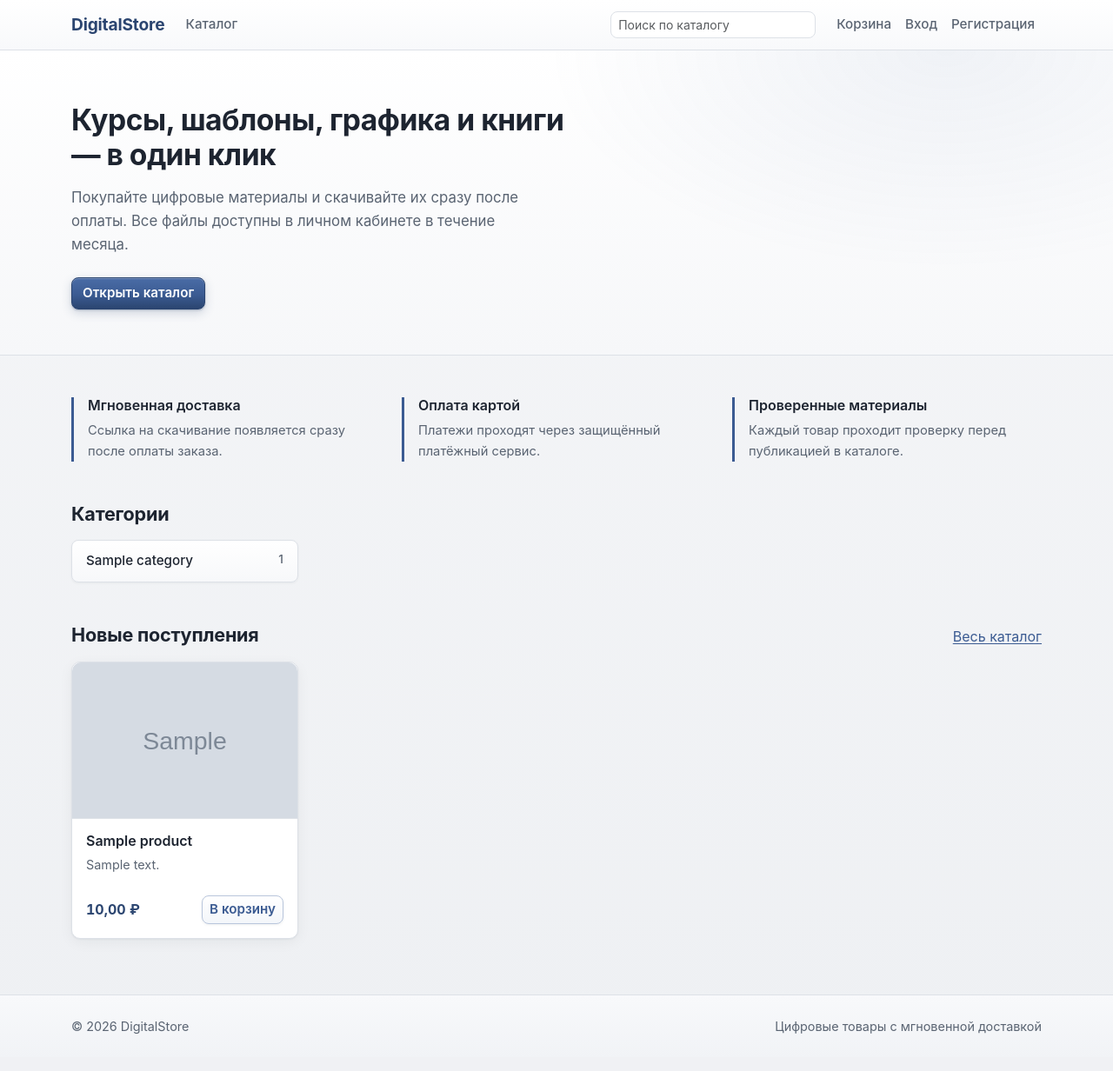
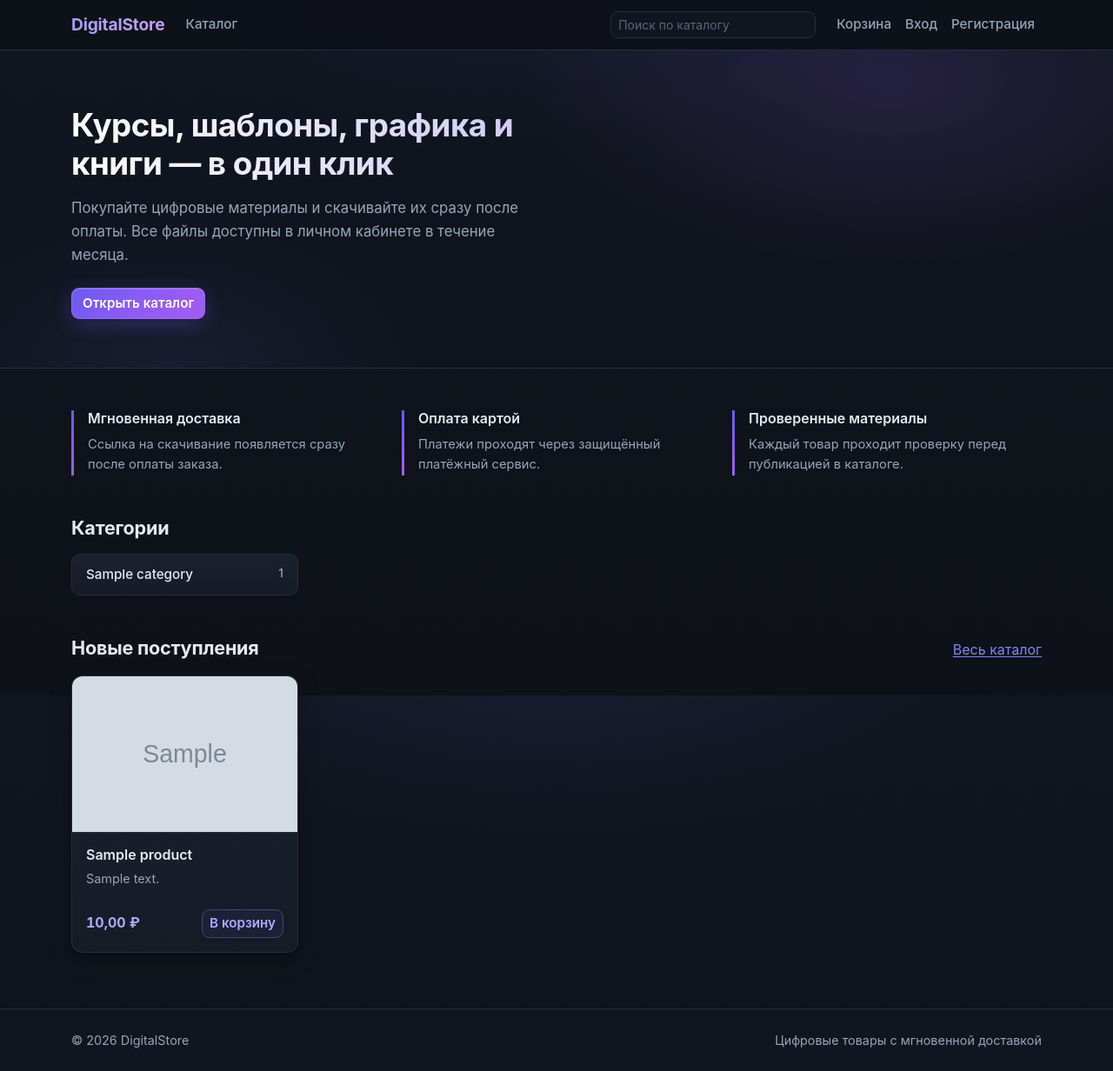
Before and after one commit to Fdevll/Digital-Store, a Django app: page / in a window 1280 px wide. Shown: the whole page at 87% size. Before the commit the page ends 1189 px from the top, so only its background shows below. Run offline with Django 4.2, Linux system fonts and the light colour scheme; tables that the repository leaves empty hold one stand-in row (values such as "Sample post"); grey boxes marked "Sample" are stand-in pictures.

Commit message:
Тёмная тема оформления и исправления вёрстки

```diff
--- a/static/css/style.css
+++ b/static/css/style.css
@@ -1,18 +1,24 @@
 :root {
-  --ink: #1d2430;
-  --ink-soft: #5a6472;
-  --paper: #eef0f3;
-  --surface: #ffffff;
-  --line: #dde1e7;
-  --accent: #3b5b92;
-  --accent-dark: #2b4570;
-  --accent-light: #4a6ca6;
-  --danger: #a03c3c;
+  --bg: #0e1118;
+  --bg-soft: #11151e;
+  --surface: #161b26;
+  --surface-raised: #1b2130;
+  --line: #262d3d;
+  --text: #e7eaf2;
+  --text-soft: #9aa3b8;
+  --accent: #6c5ce7;
+  --accent-2: #8f5cf6;
+  --accent-soft: #8b80f0;
+  --glow: rgba(124, 92, 240, 0.35);
+  --danger: #c25555;
 }
 
 body {
-  background: linear-gradient(180deg, #f5f6f8 0%, var(--paper) 100%);
-  color: var(--ink);
+  background:
+    radial-gradient(ellipse 70% 50% at 50% -10%, rgba(108, 92, 231, 0.12) 0%, rgba(108, 92, 231, 0) 60%),
+    linear-gradient(180deg, var(--bg-soft) 0%, var(--bg) 100%);
+  background-attachment: fixed;
+  color: var(--text);
   font-family: -apple-system, BlinkMacSystemFont, "Segoe UI", Roboto, "Helvetica Neue", Arial, sans-serif;
   line-height: 1.6;
   display: flex;
@@ -29,62 +35,71 @@
 h3 { font-size: 1.1rem; font-weight: 600; }
 
 a {
-  color: var(--accent);
+  color: var(--accent-soft);
   text-decoration-thickness: 1px;
   text-underline-offset: 2px;
 }
 
 a:hover {
-  color: var(--accent-dark);
+  color: #a89cf5;
 }
 
 /* Шапка */
 .site-header {
-  background: linear-gradient(180deg, #ffffff 0%, #f8f9fb 100%);
+  background: rgba(14, 17, 24, 0.85);
+  backdrop-filter: blur(10px);
   border-bottom: 1px solid var(--line);
-  box-shadow: 0 1px 6px rgba(29, 36, 48, 0.05);
+  position: relative;
+  z-index: 1030;
 }
 
 .navbar-brand {
   font-weight: 700;
   font-size: 1.2rem;
   letter-spacing: -0.01em;
-  color: var(--accent-dark) !important;
+  background: linear-gradient(90deg, #a89cf5 0%, #c89cf6 100%);
+  -webkit-background-clip: text;
+  background-clip: text;
+  -webkit-text-fill-color: transparent;
 }
 
 .navbar .nav-link {
-  color: var(--ink-soft);
+  color: var(--text-soft);
   font-size: 0.95rem;
   font-weight: 500;
 }
 
 .navbar .nav-link:hover,
 .navbar .nav-link.active {
-  color: var(--accent-dark);
+  color: var(--text);
 }
 
 .header-search .form-control {
   min-width: 210px;
-  background: #fff;
 }
 
 /* Карточки и панели */
 .card {
   border: 1px solid var(--line);
-  border-radius: 10px;
-  background: var(--surface);
-  box-shadow: 0 1px 2px rgba(29, 36, 48, 0.05), 0 4px 16px rgba(29, 36, 48, 0.05);
+  border-radius: 12px;
+  background: linear-gradient(180deg, var(--surface-raised) 0%, var(--surface) 100%);
+  box-shadow: 0 1px 2px rgba(0, 0, 0, 0.3), 0 8px 24px rgba(0, 0, 0, 0.25);
 }
 
 .card-header {
-  background: linear-gradient(180deg, #fbfcfd 0%, #f3f5f8 100%);
+  background: rgba(255, 255, 255, 0.02);
   border-bottom: 1px solid var(--line);
   font-weight: 600;
-  font-size: 0.92rem;
-  color: var(--ink-soft);
+  font-size: 0.85rem;
+  color: var(--text-soft);
   text-transform: uppercase;
-  letter-spacing: 0.05em;
-  border-radius: 10px 10px 0 0 !important;
+  letter-spacing: 0.06em;
+  border-radius: 12px 12px 0 0 !important;
+}
+
+.list-group-item {
+  background: transparent;
+  border-color: var(--line);
 }
 
 .product-card {
@@ -92,8 +107,8 @@
 }
 
 .product-card:hover {
-  border-color: #c9d3e3;
-  box-shadow: 0 2px 6px rgba(29, 36, 48, 0.07), 0 12px 28px rgba(43, 69, 112, 0.13);
+  border-color: #3a3f63;
+  box-shadow: 0 2px 8px rgba(0, 0, 0, 0.35), 0 14px 34px var(--glow);
   transform: translateY(-3px);
 }
 
@@ -104,16 +119,16 @@
 }
 
 .product-card .card-title a {
-  color: var(--ink);
+  color: var(--text);
   text-decoration: none;
 }
 
 .product-card .card-title a:hover {
-  color: var(--accent);
+  color: var(--accent-soft);
 }
 
 .product-card .card-text {
-  color: var(--ink-soft);
+  color: var(--text-soft);
   font-size: 0.9rem;
 }
 
@@ -121,7 +136,7 @@
   height: 180px;
   object-fit: cover;
   border-bottom: 1px solid var(--line);
-  border-radius: 10px 10px 0 0;
+  border-radius: 12px 12px 0 0;
 }
 
 .product-thumb-empty {
@@ -129,166 +144,193 @@
   display: flex;
   align-items: center;
   justify-content: center;
-  background: linear-gradient(135deg, #eceff4 0%, #e2e7ee 100%);
-  color: #9aa4b2;
+  background:
+    radial-gradient(ellipse 80% 80% at 50% 0%, rgba(108, 92, 231, 0.14) 0%, rgba(108, 92, 231, 0) 70%),
+    linear-gradient(135deg, #1a2030 0%, #151a26 100%);
+  color: #5c6478;
   font-size: 0.85rem;
   border-bottom: 1px solid var(--line);
-  border-radius: 10px 10px 0 0;
+  border-radius: 12px 12px 0 0;
 }
 
 .price {
   font-variant-numeric: tabular-nums;
   font-weight: 700;
-  color: var(--accent-dark);
+  color: #b3a7ff;
   white-space: nowrap;
 }
 
 /* Кнопки */
 .btn {
-  border-radius: 8px;
+  border-radius: 9px;
   font-size: 0.95rem;
   font-weight: 600;
-  transition: box-shadow 0.18s ease, transform 0.18s ease, background 0.18s ease, border-color 0.18s ease;
+  transition: box-shadow 0.18s ease, transform 0.18s ease, background 0.18s ease, border-color 0.18s ease, filter 0.18s ease;
 }
 
 .btn-primary {
-  background: linear-gradient(180deg, var(--accent-light) 0%, var(--accent) 55%, var(--accent-dark) 100%);
-  border: 1px solid var(--accent-dark);
+  background: linear-gradient(135deg, #6a5af0 0%, var(--accent-2) 55%, #a55cf0 100%);
+  border: 1px solid rgba(168, 130, 255, 0.45);
+  color: #fff;
   box-shadow:
-    inset 0 1px 0 rgba(255, 255, 255, 0.25),
-    0 1px 2px rgba(43, 69, 112, 0.3),
-    0 4px 12px rgba(43, 69, 112, 0.2);
+    inset 0 1px 0 rgba(255, 255, 255, 0.18),
+    0 2px 6px rgba(0, 0, 0, 0.35),
+    0 6px 20px var(--glow);
 }
 
 .btn-primary:hover, .btn-primary:focus {
-  background: linear-gradient(180deg, #557bb8 0%, var(--accent-light) 55%, var(--accent) 100%);
-  border-color: var(--accent-dark);
+  background: linear-gradient(135deg, #7a6bf5 0%, #9c6cf8 55%, #b46cf5 100%);
+  border-color: rgba(190, 160, 255, 0.6);
   box-shadow:
-    inset 0 1px 0 rgba(255, 255, 255, 0.3),
-    0 2px 5px rgba(43, 69, 112, 0.3),
-    0 7px 18px rgba(43, 69, 112, 0.28);
+    inset 0 1px 0 rgba(255, 255, 255, 0.22),
+    0 3px 8px rgba(0, 0, 0, 0.35),
+    0 10px 30px rgba(124, 92, 240, 0.5);
   transform: translateY(-1px);
 }
 
 .btn-primary:active {
-  background: linear-gradient(180deg, var(--accent-dark) 0%, var(--accent) 100%) !important;
-  border-color: var(--accent-dark) !important;
-  box-shadow: inset 0 2px 4px rgba(0, 0, 0, 0.22);
+  background: linear-gradient(135deg, #5747d8 0%, #7a48d8 100%) !important;
+  border-color: rgba(150, 120, 240, 0.5) !important;
+  box-shadow: inset 0 2px 5px rgba(0, 0, 0, 0.35);
   transform: translateY(1px);
 }
 
 .btn-outline-primary {
-  color: var(--accent);
-  border-color: #b9c6dc;
-  background: linear-gradient(180deg, #ffffff 0%, #f3f6fa 100%);
-  box-shadow: 0 1px 3px rgba(29, 36, 48, 0.07);
+  color: #b3a7ff;
+  border-color: #4a4470;
+  background: rgba(108, 92, 231, 0.08);
 }
 
 .btn-outline-primary:hover {
   color: #fff;
-  background: linear-gradient(180deg, var(--accent-light) 0%, var(--accent) 60%, var(--accent-dark) 100%);
-  border-color: var(--accent-dark);
-  box-shadow:
-    inset 0 1px 0 rgba(255, 255, 255, 0.22),
-    0 5px 14px rgba(43, 69, 112, 0.25);
+  background: linear-gradient(135deg, #6a5af0 0%, #9c5cf6 100%);
+  border-color: rgba(168, 130, 255, 0.5);
+  box-shadow: 0 6px 18px var(--glow);
   transform: translateY(-1px);
 }
 
 .btn-outline-secondary {
-  color: var(--ink-soft);
+  color: var(--text-soft);
   border-color: var(--line);
-  background: linear-gradient(180deg, #ffffff 0%, #f0f2f5 100%);
-  box-shadow: 0 1px 3px rgba(29, 36, 48, 0.06);
+  background: rgba(255, 255, 255, 0.03);
 }
 
 .btn-outline-secondary:hover {
-  background: linear-gradient(180deg, #f6f7f9 0%, #e7eaef 100%);
-  color: var(--ink);
-  border-color: #c8cdd5;
-  box-shadow: 0 3px 9px rgba(29, 36, 48, 0.1);
+  background: rgba(255, 255, 255, 0.08);
+  color: var(--text);
+  border-color: #39415a;
   transform: translateY(-1px);
 }
 
 /* Формы */
 .form-control, .form-select {
+  background-color: var(--bg-soft);
   border-color: var(--line);
-  border-radius: 8px;
+  border-radius: 9px;
+  color: var(--text);
 }
 
 .form-control:focus, .form-select:focus {
-  border-color: var(--accent-light);
-  box-shadow: 0 0 0 0.2rem rgba(59, 91, 146, 0.13);
+  background-color: var(--bg-soft);
+  border-color: var(--accent);
+  color: var(--text);
+  box-shadow: 0 0 0 0.2rem rgba(108, 92, 231, 0.2);
+}
+
+.form-control::placeholder {
+  color: #5c6478;
 }
 
 .form-label {
   font-weight: 600;
   font-size: 0.9rem;
-  color: var(--ink-soft);
+  color: var(--text-soft);
 }
 
 /* Таблицы */
 .table {
-  --bs-table-hover-bg: #f3f5f9;
+  --bs-table-bg: transparent;
+  --bs-table-hover-bg: rgba(255, 255, 255, 0.03);
+  border-color: var(--line);
 }
 
 .table th {
   font-size: 0.8rem;
   text-transform: uppercase;
   letter-spacing: 0.05em;
-  color: var(--ink-soft);
+  color: var(--text-soft);
   font-weight: 600;
   border-bottom-width: 1px;
 }
 
+.table-container {
+  background: linear-gradient(180deg, var(--surface-raised) 0%, var(--surface) 100%);
+  border: 1px solid var(--line);
+  border-radius: 12px;
+  padding: 0.5rem 1rem;
+  box-shadow: 0 8px 24px rgba(0, 0, 0, 0.25);
+}
+
 /* Бейджи статусов */
 .badge { font-weight: 600; }
-.badge.status-paid { background: linear-gradient(180deg, #3e7556 0%, #2f5c43 100%); }
-.badge.status-pending { background: linear-gradient(180deg, #97824a 0%, #7d6a38 100%); }
-.badge.status-cancelled { background: linear-gradient(180deg, #ad4a4a 0%, var(--danger) 100%); }
+.badge.status-paid { background: linear-gradient(135deg, #2f7d59 0%, #226345 100%); }
+.badge.status-pending { background: linear-gradient(135deg, #97824a 0%, #7d6a38 100%); }
+.badge.status-cancelled { background: linear-gradient(135deg, #ad4a4a 0%, #8d3a3a 100%); }
 
 /* Пагинация */
 .pagination .page-link {
-  color: var(--ink);
+  background: var(--surface);
+  color: var(--text);
   border-color: var(--line);
 }
 
+.pagination .page-link:hover {
+  background: var(--surface-raised);
+  color: #fff;
+}
+
 .pagination .page-item.active .page-link {
-  background: linear-gradient(180deg, var(--accent-light) 0%, var(--accent-dark) 100%);
-  border-color: var(--accent-dark);
+  background: linear-gradient(135deg, #6a5af0 0%, #9c5cf6 100%);
+  border-color: rgba(168, 130, 255, 0.45);
   color: #fff;
 }
 
 /* Сообщения */
 .alert {
-  border-radius: 8px;
+  border-radius: 9px;
 }
 
 /* Хлебные крошки */
 .breadcrumb-item a { text-decoration: none; }
-.breadcrumb-item.active { color: var(--ink-soft); }
+.breadcrumb-item.active { color: var(--text-soft); }
 
 /* Главная */
 .hero {
   border-bottom: 1px solid var(--line);
-  padding: 3.75rem 0 3.25rem;
+  padding: 4rem 0 3.5rem;
   background:
-    radial-gradient(ellipse 60% 120% at 85% 0%, rgba(59, 91, 146, 0.08) 0%, rgba(59, 91, 146, 0) 60%),
-    linear-gradient(180deg, #ffffff 0%, #f6f7f9 100%);
+    radial-gradient(ellipse 50% 90% at 80% 10%, rgba(143, 92, 246, 0.16) 0%, rgba(143, 92, 246, 0) 65%),
+    radial-gradient(ellipse 40% 80% at 15% 100%, rgba(92, 124, 240, 0.1) 0%, rgba(92, 124, 240, 0) 60%);
 }
 
 .hero h1 {
-  font-size: 2.1rem;
-  max-width: 36rem;
+  font-size: 2.3rem;
+  max-width: 38rem;
+  background: linear-gradient(90deg, #ffffff 0%, #c9c2f5 100%);
+  -webkit-background-clip: text;
+  background-clip: text;
+  -webkit-text-fill-color: transparent;
 }
 
 .hero p {
-  color: var(--ink-soft);
+  color: var(--text-soft);
   max-width: 34rem;
   font-size: 1.05rem;
 }
 
 .feature-item {
-  border-left: 3px solid var(--accent);
+  border-left: 3px solid;
+  border-image: linear-gradient(180deg, #6a5af0, #a55cf0) 1;
   padding-left: 1rem;
 }
 
@@ -297,7 +339,7 @@
 }
 
 .feature-item p {
-  color: var(--ink-soft);
+  color: var(--text-soft);
   font-size: 0.92rem;
   margin-bottom: 0;
 }
@@ -306,33 +348,32 @@
   display: flex;
   padding: 0.7rem 1rem;
   border: 1px solid var(--line);
-  border-radius: 8px;
-  background: linear-gradient(180deg, #ffffff 0%, #f7f8fa 100%);
-  color: var(--ink);
+  border-radius: 10px;
+  background: linear-gradient(180deg, var(--surface-raised) 0%, var(--surface) 100%);
+  color: var(--text);
   text-decoration: none;
   font-size: 0.95rem;
   font-weight: 500;
-  box-shadow: 0 1px 3px rgba(29, 36, 48, 0.05);
   transition: box-shadow 0.18s ease, border-color 0.18s ease, transform 0.18s ease;
 }
 
 .category-link:hover {
-  border-color: #b9c6dc;
-  color: var(--accent-dark);
-  box-shadow: 0 5px 14px rgba(43, 69, 112, 0.13);
+  border-color: #4a4470;
+  color: #c9c2f5;
+  box-shadow: 0 6px 18px var(--glow);
   transform: translateY(-1px);
 }
 
 .category-link .count {
-  color: var(--ink-soft);
+  color: var(--text-soft);
   font-size: 0.85rem;
 }
 
 /* Подвал */
 .site-footer {
   border-top: 1px solid var(--line);
-  background: linear-gradient(180deg, #f8f9fb 0%, #f1f3f6 100%);
-  color: var(--ink-soft);
+  background: var(--bg-soft);
+  color: var(--text-soft);
   font-size: 0.9rem;
   margin-top: 4rem;
 }
@@ -343,12 +384,12 @@
   bottom: 1.25rem;
   right: 1.25rem;
   z-index: 1080;
-  background: linear-gradient(180deg, #2a3342 0%, var(--ink) 100%);
+  background: linear-gradient(135deg, #6a5af0 0%, #9c5cf6 100%);
   color: #fff;
   padding: 0.65rem 1.1rem;
-  border-radius: 8px;
+  border-radius: 9px;
   font-size: 0.9rem;
-  box-shadow: 0 8px 22px rgba(0, 0, 0, 0.28);
+  box-shadow: 0 10px 26px var(--glow);
   opacity: 0;
   transform: translateY(6px);
   transition: opacity 0.2s, transform 0.2s;
@@ -361,7 +402,7 @@
 
 @media (max-width: 768px) {
   .hero { padding: 2.5rem 0 2rem; }
-  .hero h1 { font-size: 1.6rem; }
+  .hero h1 { font-size: 1.7rem; }
   .header-search { width: 100%; margin: 0.5rem 0; }
   .header-search .form-control { min-width: 0; }
 }
--- a/templates/base.html
+++ b/templates/base.html
@@ -1,6 +1,6 @@
 {% load static %}
 <!DOCTYPE html>
-<html lang="ru">
+<html lang="ru" data-bs-theme="dark">
 <head>
     <meta charset="UTF-8">
     <meta name="viewport" content="width=device-width, initial-scale=1.0">
--- a/templates/cart/cart_detail.html
+++ b/templates/cart/cart_detail.html
@@ -6,8 +6,8 @@
 <h1 class="mb-4">Корзина</h1>
 
 {% if cart|length %}
-    <div class="table-responsive">
-        <table class="table align-middle bg-white border rounded">
+    <div class="table-responsive table-container">
+        <table class="table align-middle">
             <thead>
                 <tr>
                     <th>Товар</th>
--- a/templates/orders/order_history.html
+++ b/templates/orders/order_history.html
@@ -6,8 +6,8 @@
 <h1 class="mb-4">История заказов</h1>
 
 {% if orders %}
-    <div class="table-responsive">
-        <table class="table align-middle bg-white border rounded">
+    <div class="table-responsive table-container">
+        <table class="table align-middle">
             <thead>
                 <tr>
                     <th>Заказ</th>
--- a/templates/products/_product_card.html
+++ b/templates/products/_product_card.html
@@ -9,7 +9,7 @@
             <a href="{{ product.get_absolute_url }}">{{ product.title }}</a>
         </h5>
         <p class="card-text flex-grow-1">{{ product.description|truncatewords:12 }}</p>
-        <div class="d-flex justify-content-between align-items-center mt-2">
+        <div class="d-flex flex-wrap justify-content-between align-items-center gap-2 mt-2">
             <span class="price">{{ product.price }} ₽</span>
             <button type="button" onclick="addToCart({{ product.id }})" class="btn btn-sm btn-outline-primary">В корзину</button>
         </div>
```
